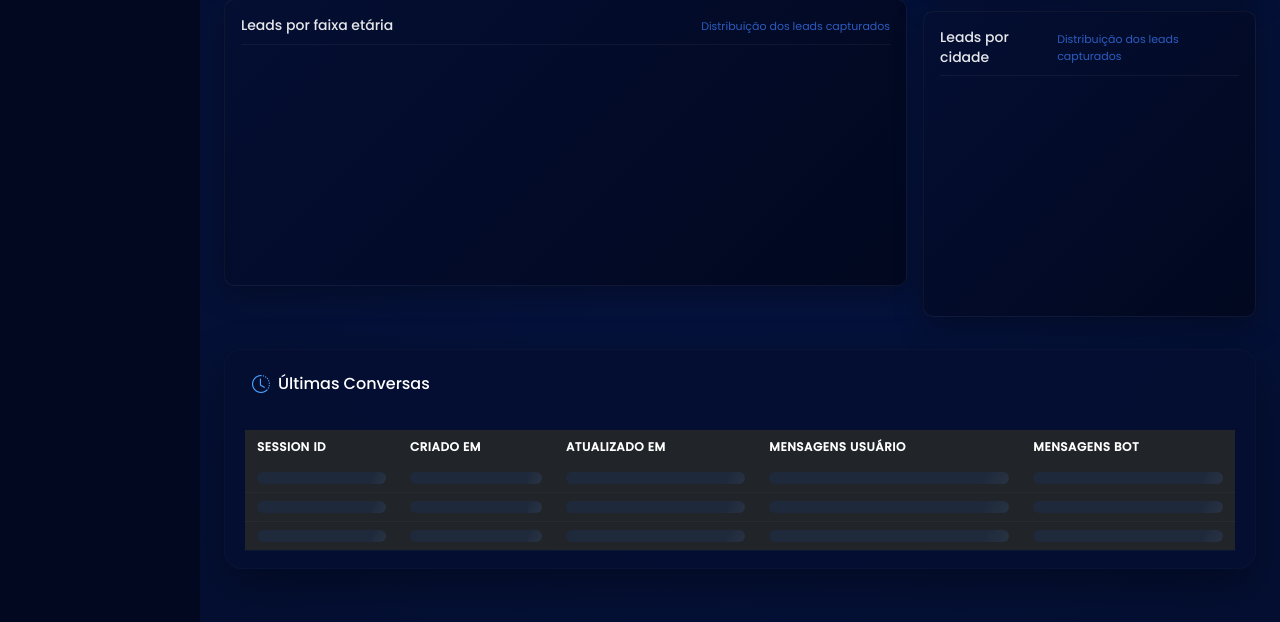
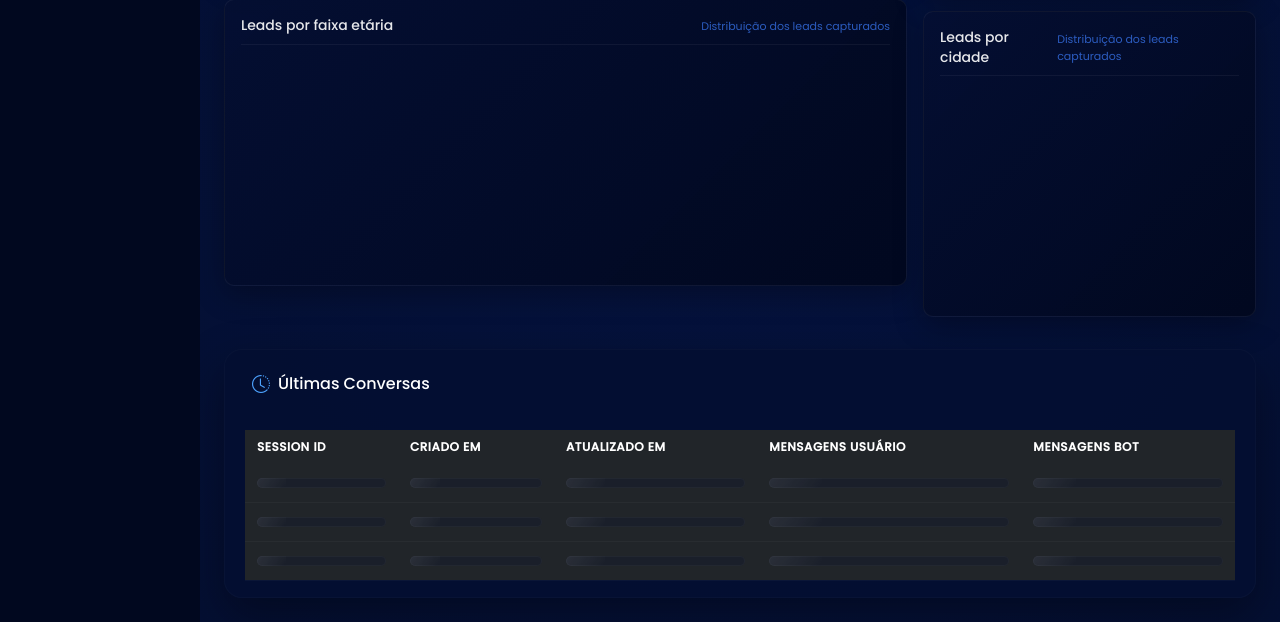
Before and after one commit to moaaskt/ChatJovemProgramador-staging, a Flask app: template templates/admin/dashboard.html in a window 1280 px wide. Shown: the part 535-1157 px from the top of the page. Run offline with Flask 3, Linux system fonts and the light colour scheme; the template is opened without the code that fills it, so the values that code supplies are empty; some libraries are stand-ins or nearby versions.

Commit message:
feat(admin): enhance skeleton loading styles for improved UI consistency
- Updated CSS for skeleton loading elements to include new border-radius and backdrop-filter properties, enhancing visual appeal.
- Adjusted animation timing and gradient styles for smoother transitions during loading states.
- Ensured consistent styling across various skeleton components, including buttons, charts, and conversation lists.

```diff
--- a/static/css/admin.css
+++ b/static/css/admin.css
@@ -1457,11 +1474,13 @@ button {
 
 .skeleton-line {
   width: 100%;
-  height: 12px;
-  border-radius: 999px;
+  height: 10px;
+  margin: 6px 0;
+  border-radius: 8px;
   background-color: #1e293b;
   position: relative;
   overflow: hidden;
+  opacity: 0.8;
 }
 
 .skeleton-line::before {
@@ -1470,12 +1489,14 @@ button {
   inset: 0;
   transform: translateX(-100%);
   background: linear-gradient(
-    120deg,
-    transparent,
-    rgba(255, 255, 255, 0.18),
-    transparent
+    125deg,
+    transparent 0%,
+    rgba(255, 255, 255, 0.13) 35%,
+    rgba(255, 255, 255, 0.18) 50%,
+    rgba(255, 255, 255, 0.13) 65%,
+    transparent 100%
   );
-  animation: skeleton-shimmer 1.4s infinite;
+  animation: skeleton-shimmer 1.3s ease-in-out infinite;
 }
 
 /* Skeleton da lista de conversas (sidebar) */
@@ -1503,34 +1526,54 @@ button {
 
 /* Skeleton – ajustes para modo CLARO */
 .admin-body.theme-light .skeleton,
+.admin-body.theme-light .skeleton-chart,
+.admin-body.theme-light .skeleton-line,
+.admin-body.theme-light .metric-skeleton,
 .admin-body.theme-light .conversation-list-skeleton-item {
-  background-color: #e5e7eb; /* cinza claro suave */
-}
-
-.admin-body.theme-light .skeleton-line {
-  background-color: #e5e7eb;
+  background-color: #eceff3 !important;
+  box-shadow: inset 0 0 0 1px rgba(0, 0, 0, 0.06);
 }
 
 .admin-body.theme-light .skeleton::before,
-.admin-body.theme-light .skeleton-line::before {
+.admin-body.theme-light .skeleton-chart::before,
+.admin-body.theme-light .skeleton-line::before,
+.admin-body.theme-light .metric-skeleton::before,
+.admin-body.theme-light .conversation-list-skeleton-item::before {
   background: linear-gradient(
-    120deg,
-    transparent,
-    rgba(148, 163, 184, 0.35),
-    transparent
+    125deg,
+    transparent 0%,
+    rgba(255, 255, 255, 0.13) 35%,
+    rgba(255, 255, 255, 0.18) 50%,
+    rgba(255, 255, 255, 0.13) 65%,
+    transparent 100%
   );
 }
 
 /* Skeleton – modo ESCURO (mantém o que já está hoje) */
 .admin-body.theme-dark .skeleton,
+.admin-body.theme-dark .skeleton-chart,
+.admin-body.theme-dark .skeleton-line,
+.admin-body.theme-dark .metric-skeleton,
 .admin-body.theme-dark .conversation-list-skeleton-item {
-  background-color: #1e293b; /* tom escuro suave */
-}
-
-.admin-body.theme-dark .skeleton-line {
-  background-color: #1e293b;
+  background-color: #1a1f2b !important;
+  box-shadow: inset 0 0 0 1px rgba(255, 255, 255, 0.04);
 }
 
 .admin-body.theme-dark .conversation-list-skeleton-item {
-  background-color: rgba(15, 23, 42, 0.9);
-}
+  background-color: rgba(26, 31, 43, 0.9) !important;
+}
+
+.admin-body.theme-dark .skeleton::before,
+.admin-body.theme-dark .skeleton-chart::before,
+.admin-body.theme-dark .skeleton-line::before,
+.admin-body.theme-dark .metric-skeleton::before,
+.admin-body.theme-dark .conversation-list-skeleton-item::before {
+  background: linear-gradient(
+    125deg,
+    transparent 0%,
+    rgba(255, 255, 255, 0.13) 35%,
+    rgba(255, 255, 255, 0.18) 50%,
+    rgba(255, 255, 255, 0.13) 65%,
+    transparent 100%
+  );
+}
```
Also changed, not shown: other parts of static/css/admin.css (+29 -10 lines).
